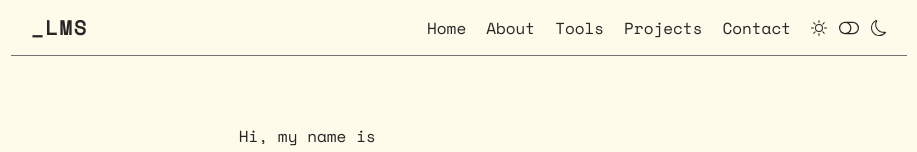
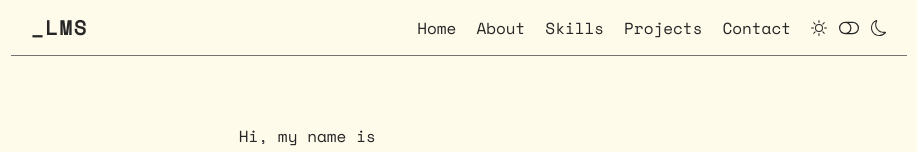
Before and after one commit to reicraftscodes/my-portfolio, a Next.js app: page / in a window 1280 px wide. Shown: the top 152 px of the page, without its empty margins (181-1098 px from the left). Built offline with nearby package versions, Linux system fonts and the light colour scheme.

Commit message:
style : fixed typos

```diff
--- a/components/Navbar/index.js
+++ b/components/Navbar/index.js
@@ -16,7 +16,7 @@ export default function Navbar() {
 
   const navLinks = [
     { id: 1, title: "About", path: "#about" },
-    { id: 2, title: "Tools", path: "#tools" },
+    { id: 2, title: "Skills", path: "#tools" },
     { id: 3, title: "Projects", path: "#projects" },
     { id: 4, title: "Contact", path: "#contact" },
   ];
```
